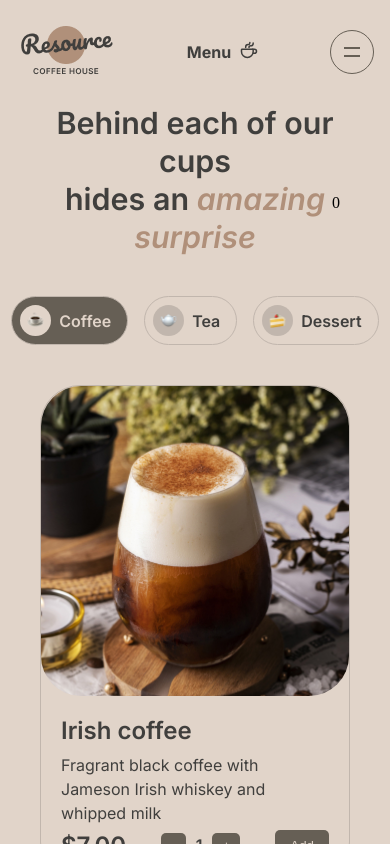
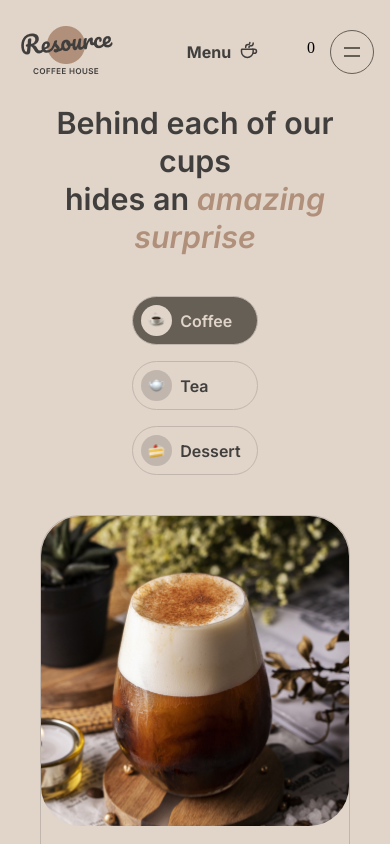
Before and after one commit to MiLee777/coffee-house-redux, a React (Create React App) app: page /menu in a window 390 px wide. Shown: the top 844 px of the page. Built offline with nearby package versions, Linux system fonts and the light colour scheme; some icons are missing.

Commit message:
fix: fix total price and cart position

```diff
--- a/src/Components/MenuPage/DishesComponents/Dish.js
+++ b/src/Components/MenuPage/DishesComponents/Dish.js
@@ -1,10 +1,13 @@
 import { useState } from "react";
 import { Quantity } from "../Cart/Quantity";
-import { useDispatch } from "react-redux";
+import { useDispatch, useSelector } from "react-redux";
 import { addItemToCart } from "../../../redux/cartSlice";
 import { ModalMenu } from "../Modal/Modal.Menu/Modal.Menu";
 import { ContentMenu } from "../Modal/Modal.Menu/Content.Menu";
 import '../Modal/Modal.Menu/style.menu.css';
+import { dataMenu } from "../../../Data/dataMenu";
+import { getMenuSelections } from "../../../redux/menuSlice";
+
 
 export const Dish = ({ item }) => {
   const [quantity, setQuantity] = useState(1);
@@ -17,7 +20,29 @@ export const Dish = ({ item }) => {
 
   const handleAddToCart = (e) => {
     e.stopPropagation();
-    dispatch(addItemToCart({ item, quantity }));
+
+    const totalPrice = calculateTotalPrice();
+
+    dispatch(addItemToCart({ item, quantity, price: totalPrice }));
+  };
+
+  const dishesToMenu = dataMenu.find((dish) => item.id === dish.id);
+
+  const menuSelections = useSelector(getMenuSelections);
+  const selection = menuSelections[item.id] || { selectedCategorySize: "s", selectedCategoryAdditives: "" };
+
+  // Функция для расчета общей стоимости
+  const calculateTotalPrice = () => {
+    const basePrice = Number(dishesToMenu.price); // Преобразование в число
+    const selectedSize = selection.selectedCategorySize;
+    const sizePrice = Number(dishesToMenu.sizes[selectedSize]?.add || 0); // Цена за размер
+    const additivesPrice = Object.keys(selection.selectedCategoryAdditives || {})
+      .filter((key) => selection.selectedCategoryAdditives[key])
+      .reduce((sum, key) => sum + Number(dishesToMenu.additives[key]?.add || 0), 0); // Цена за добавки
+
+    const totalPrice = basePrice + sizePrice + additivesPrice;
+
+    return totalPrice.toFixed(2);
   };
 
   return (
@@ -31,7 +56,7 @@ export const Dish = ({ item }) => {
           <p className="box__content-text">{item.description}</p>
         </div>
         <div className="box__content-add">
-          <p className="box__content-title">${item.price}</p>
+          <p className="box__content-title">${calculateTotalPrice()}</p>
           <Quantity quantity={quantity} setQuantity={setQuantity} />
           <button className="box__content-btn"
             onClick={handleAddToCart}
@@ -43,7 +68,11 @@ export const Dish = ({ item }) => {
 
       {isOpenModalMenu &&
         <ModalMenu setIsOpenModalMenu={setIsOpenModalMenu}>
-          <ContentMenu setIsOpenModalMenu={setIsOpenModalMenu} item={item} />
+          <ContentMenu setIsOpenModalMenu={setIsOpenModalMenu}
+            item={item}
+            selection={selection}
+            dishesToMenu={dishesToMenu}
+            calculateTotalPrice={calculateTotalPrice} />
         </ModalMenu>
       }
     </div>
--- a/src/Components/MenuPage/Modal/Modal.Cart/CartItem.js
+++ b/src/Components/MenuPage/Modal/Modal.Cart/CartItem.js
@@ -6,6 +6,7 @@ export const CartItem = ({ cartItem }) => {
 
   const dishesToCart = dataMenu.find(dish => dish.id === cartItem.id);
   const price = (dishesToCart.price * cartItem.quantity).toFixed(2);
+
   const dispatch = useDispatch();
 
   return (
--- a/src/Components/MenuPage/Modal/Modal.Menu/Content.Menu.js
+++ b/src/Components/MenuPage/Modal/Modal.Menu/Content.Menu.js
@@ -1,16 +1,12 @@
 import React from "react";
-import { useDispatch, useSelector } from "react-redux";
-import { filterCategorySize, filterCategoryAdditives, addItemToTotal, getMenuSelections } from "../../../../redux/menuSlice";
-import { dataMenu } from "../../../../Data/dataMenu";
+import { useDispatch } from "react-redux";
+import { filterCategorySize, filterCategoryAdditives } from "../../../../redux/menuSlice";
 import "./style.menu.css";
 import { CategorySize } from "./CategorySize";
 import { CategoryAdditives } from "./CategoryAdditives";
 
-export const ContentMenu = ({ setIsOpenModalMenu, item }) => {
+export const ContentMenu = ({ setIsOpenModalMenu, item, selection, dishesToMenu, calculateTotalPrice }) => {
   const dispatch = useDispatch();
-  const menuSelections = useSelector(getMenuSelections);
-
-  const dishesToMenu = dataMenu.find((dish) => item.id === dish.id);
 
   const handleSizeSelect = (size) => {
     dispatch(filterCategorySize({ itemId: item.id, size }));
@@ -19,13 +15,6 @@ export const ContentMenu = ({ setIsOpenModalMenu, item }) => {
   const handleAdditiveToggle = (additive) => {
     dispatch(filterCategoryAdditives({ itemId: item.id, additive }));
   };
-
-  const handleAddToCart = () => {
-    dispatch(addItemToTotal({ itemId: item.id, sizes: dishesToMenu.sizes, additives: dishesToMenu.additives }));
-    setIsOpenModalMenu(false);
-  };
-
-  const selection = menuSelections[item.id] || { selectedCategorySize: "s", selectedCategoryAdditives: "" };
 
   return (
     <div className="modal-menu__content" onClick={(e) => e.stopPropagation()}>
@@ -75,7 +64,7 @@ export const ContentMenu = ({ setIsOpenModalMenu, item }) => {
           <div className="modal-menu__total">
             <h3 className="modal-menu__title">Total:</h3>
             <p className="modal-menu__title">
-              ${dishesToMenu.price}
+              ${calculateTotalPrice()}
             </p>
           </div>
           <div className="modal-menu__alert">
@@ -101,9 +90,6 @@ export const ContentMenu = ({ setIsOpenModalMenu, item }) => {
               points and enjoy your favorite coffee with up to 20% discount.
             </p>
           </div>
-          <button onClick={handleAddToCart} className="modal-menu__btn modal-menu__btn-add">
-            Add to Cart
-          </button>
           <button onClick={() => setIsOpenModalMenu(false)} className="modal-menu__btn modal-menu__btn-close">
             Close
           </button>
--- a/src/index.css
+++ b/src/index.css
@@ -179,8 +179,8 @@
 
 .menu__cart {
   position: absolute;
-  top: 80px;
-  right: 0;
+  top: -75px;
+  right: 65px;
   padding: 10px;
   cursor: pointer;
 }
@@ -195,4 +195,20 @@
   .menu__title {
     font-size: 7.81vw;
   }
+
+  .menu__cart {
+    right: 45px;
+  }
 }
+
+/* For small devices */
+@media all and (max-width: 437px) {
+  .menu__categories {
+    flex-direction: column;
+    row-gap: 16px;
+  }
+
+  .menu__cart {
+    right: 25px;
+  }
+}
--- a/src/redux/cartSlice.js
+++ b/src/redux/cartSlice.js
@@ -8,12 +8,14 @@ export const cartSlice = createSlice({
   reducers: {
     addItemToCart: (state, action) => {
       const timeId = new Date().getTime();
+      const totalPrice = action.payload.quantity * action.payload.item.price; // Расчет цены
+
       state.cartItems.push({
         timeId: timeId,
         id: action.payload.item.id,
         quantity: action.payload.quantity,
-        totalPrice: action.payload.quantity * action.payload.item.price,
-      })
+        totalPrice: totalPrice,
+      });
     },
 
     removeItemFromCart: (state, action) => {
```
